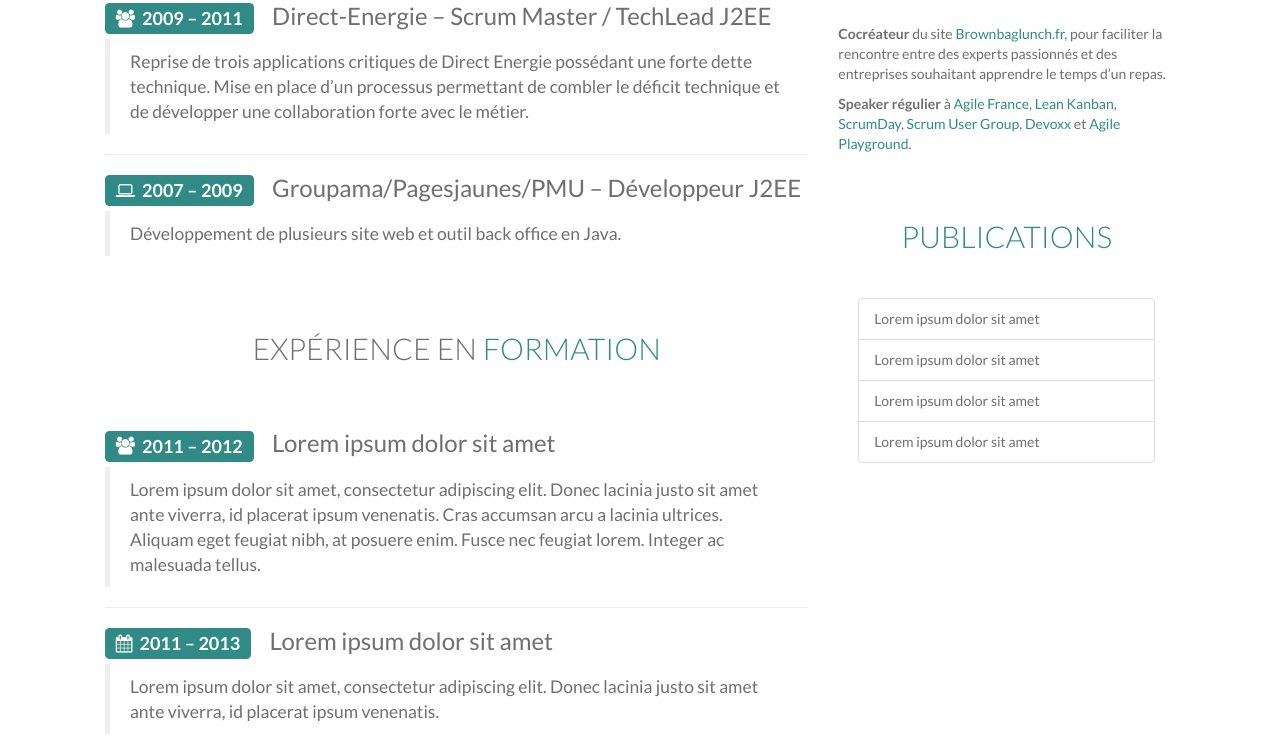
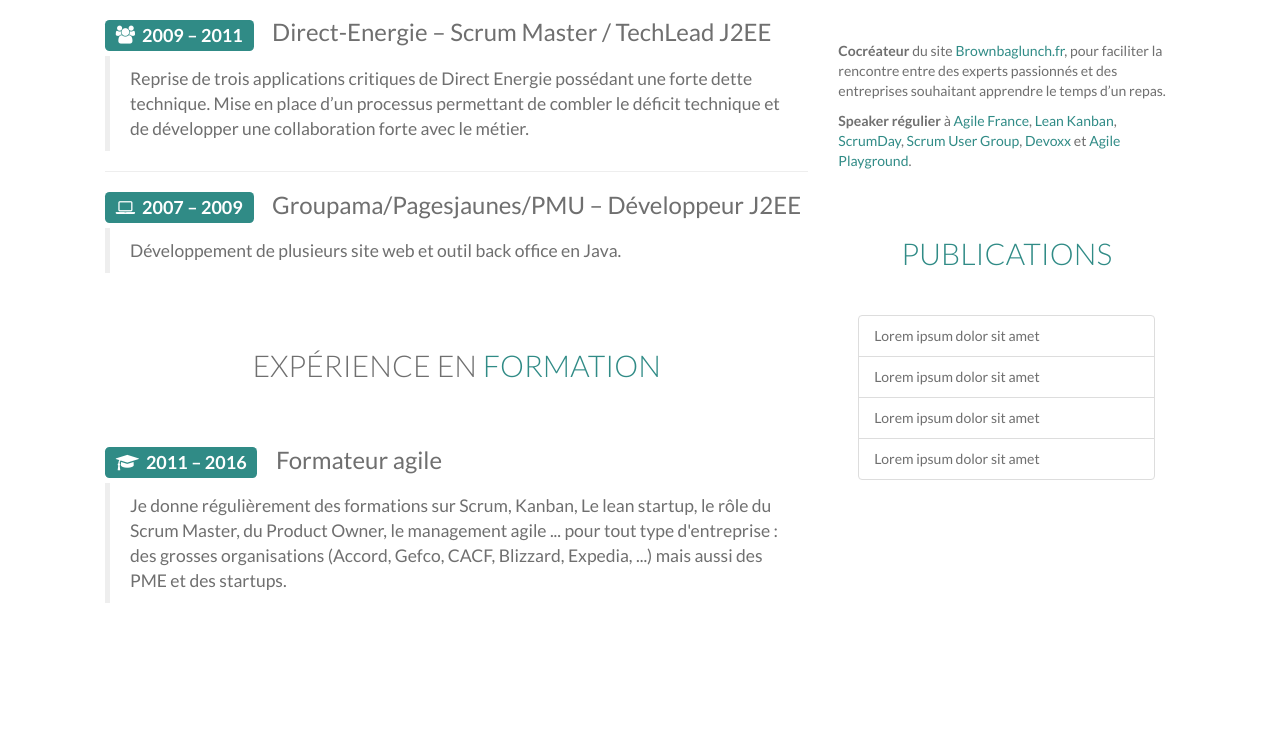
Before and after one commit to yannickameur/agiletribu, a plain HTML site: page formation/nathaniel.html in a window 1280 px wide. Shown: the part 1139-1893 px from the top of the page. After the commit the page ends 1762 px from the top, so only its background shows below. Drawn offline with Linux system fonts and the light colour scheme.

Commit message:
ajout de la partie xp formation nathaniel

```diff
--- a/css/style.css
+++ b/css/style.css
@@ -111,7 +111,7 @@ a:focus {
     background-position: center;
     background-attachment: fixed;
     background-repeat: no-repeat;
-    color: #cfcfcf;
+    color: #ffffff;
 }
 #tf-home .overlay {
     background: -moz-linear-gradient(top,  rgba(0,0,0,0.8) 0%, rgba(0,0,0,0.73) 17%, rgba(0,0,0,0.66) 35%, rgba(0,0,0,0.55) 62%, rgba(0,0,0,0.4) 100%); /* FF3.6+ */
--- a/formation/nathaniel.html
+++ b/formation/nathaniel.html
@@ -108,7 +108,7 @@
                 			<h1>Nathaniel Richand</h1>
                 			<blockquote>Je suis tout autant passionné par les produits que par la manière de les faire, aussi bien <b>techniquement</b> qu'<b>humainement</b>.
                 			<br />
-							J'interviens pour des missions de coaching d'équipe où je couvre le coaching technique (test, refactor, intégration continue, ...), l'organisation et la facilitation ainsi que le coaching des équipes produits (vision, personnas,...
+							J'interviens pour des missions de coaching d'équipe où je couvre le coaching technique (test, refactor, intégration continue, ...), l'organisation et la facilitation ainsi que le coaching des équipes produits (vision, personnas, story mapping, user stories, ...). J’anime régulièrement des formations agiles.
 							</blockquote>
                 			<a href="https://www.linkedin.com/in/nrichand"><i class="fa fa-2x fa-linkedin"></i></a>
                 			&nbsp;
@@ -182,13 +182,9 @@
 	    					<h2>Expérience en <span class="highlight">formation</span></h2>
 	    				</div>
 
-	    				<h3><span class="label label-default"><i class="fa fa-users"></i>&nbsp;&nbsp;2011 – 2012</span> &nbsp;&nbsp; Lorem ipsum dolor sit amet </h3>
-    					<blockquote>Lorem ipsum dolor sit amet, consectetur adipiscing elit. Donec lacinia justo sit amet ante viverra, id placerat ipsum venenatis. Cras accumsan arcu a lacinia ultrices. Aliquam eget feugiat nibh, at posuere enim. Fusce nec feugiat lorem. Integer ac malesuada tellus.</blockquote>
+	    				<h3><span class="label label-default"><i class="fa fa-graduation-cap"></i>&nbsp;&nbsp;2011 – 2016</span> &nbsp;&nbsp; Formateur agile </h3>
+    					<blockquote>Je donne régulièrement des formations sur Scrum, Kanban, Le lean startup, le rôle du Scrum Master, du Product Owner, le management agile ... pour tout type d'entreprise : des grosses organisations (Accord, Gefco, CACF, Blizzard, Expedia, ...) mais aussi des PME et des startups.</blockquote>
 
-    					<hr />
-
-    					<h3><span class="label label-default"><i class="fa fa-calendar"></i>&nbsp;&nbsp;2011 – 2013</span> &nbsp;&nbsp; Lorem ipsum dolor sit amet </h3>
-    					<blockquote>Lorem ipsum dolor sit amet, consectetur adipiscing elit. Donec lacinia justo sit amet ante viverra, id placerat ipsum venenatis. </blockquote>
 	    			</div>
 	    		</div>
 
```
